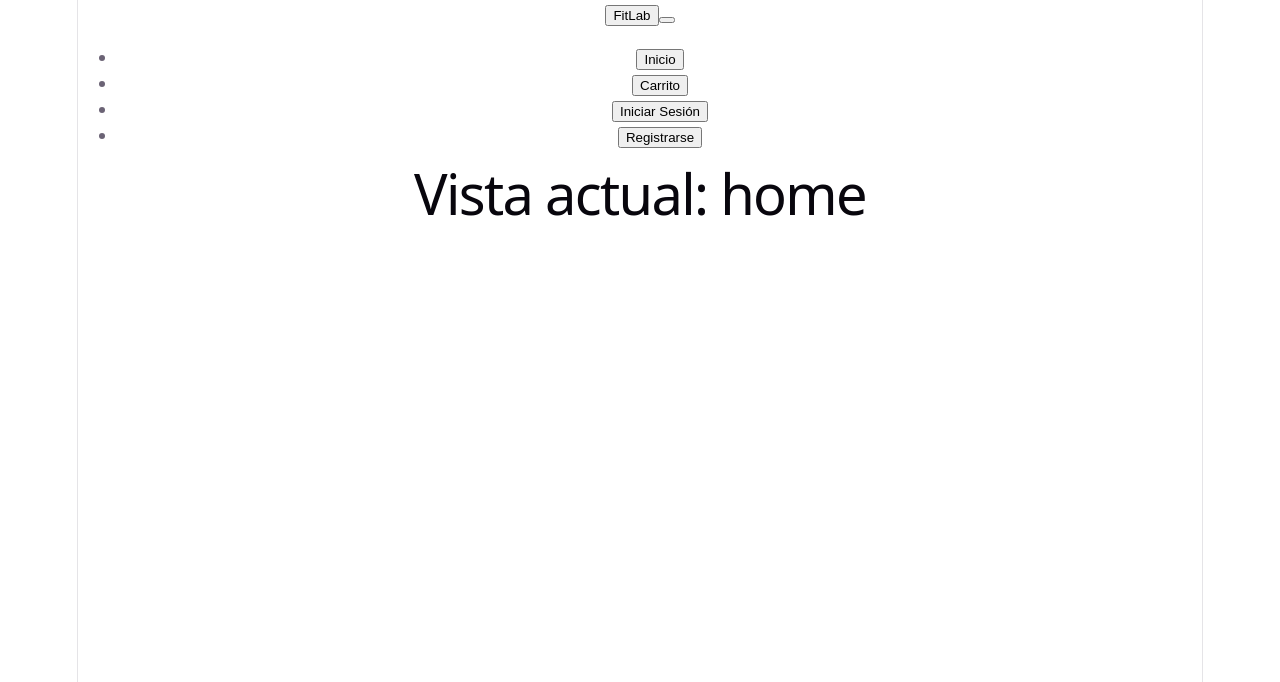
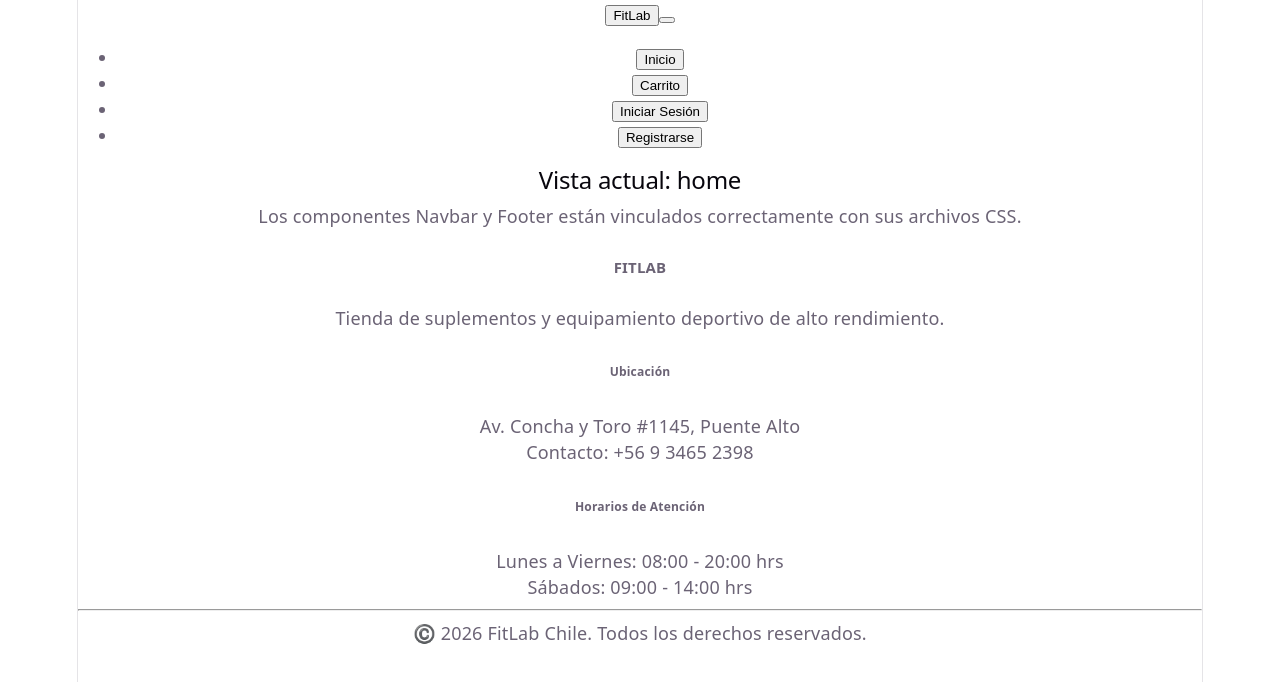
Before and after one commit to MugarraProgrammer/fitlab_react, a React (Vite) app: page / in a window 1280 px wide. Shown: the top 682 px of the page. Built offline with nearby package versions, Linux system fonts and the light colour scheme.

Commit message:
Se agrega componente Footer y se actualiza App.jsx

```diff
--- a/src/App.jsx
+++ b/src/App.jsx
@@ -1,5 +1,6 @@
 import React, { useState } from 'react';
-import Navbar from './components/Navbar'; // <-- Importamos el Navbar
+import Navbar from './components/Navbar';
+import Footer from './components/Footer'; // Importamos el Footer
 
 function App() {
 const [vistaActual, setVistaActual] = useState('home');
@@ -11,8 +12,8 @@ function App() {
 };
 
 return (
-    <div>
-      {/* Llamamos al componente Navbar */}
+<div className="bg-dark min-vh-100 text-white d-flex flex-column">
+{/* Componente Navbar */}
 <Navbar
 cantCarrito={itemsCarrito.length}
 usuario={usuarioSesion}
@@ -20,9 +21,14 @@ function App() {
 cambiarVista={setVistaActual}
 />
 
-      <main className="container my-5 text-white">
-        <h1>Vista actual: {vistaActual}</h1>
+{/* Contenido principal */}
+<main className="container my-5 flex-grow-1">
+<h2 className="text-warning">Vista actual: {vistaActual}</h2>
+<p className="text-light">Los componentes Navbar y Footer están vinculados correctamente con sus archivos CSS.</p>
 </main>
+
+{/* Componente Footer */}
+<Footer />
 </div>
 );
 }
--- /dev/null
+++ b/src/components/Footer.jsx
@@ -0,0 +1,41 @@
+import React from 'react';
+import './Footer.css'; // Importación para el CSS de tu compañero
+
+function Footer() {
+return (
+<footer className="footer-custom pt-4 pb-3 mt-auto text-center">
+<div className="container">
+<div className="row text-center text-md-start">
+
+<div className="col-md-4 mb-3">
+<h5 className="footer-brand">FITLAB</h5>
+<p className="small footer-text-muted">
+Tienda de suplementos y equipamiento deportivo de alto rendimiento.
+</p>
+</div>
+
+<div className="col-md-4 mb-3 text-center">
+<h6 className="fw-bold text-light">Ubicación</h6>
+<p className="small footer-text-muted m-0">Av. Concha y Toro #1145, Puente Alto</p>
+<p className="small footer-text-muted">Contacto: +56 9 3465 2398</p>
+</div>
+
+<div className="col-md-4 mb-3 text-center text-md-end">
+<h6 className="fw-bold text-light">Horarios de Atención</h6>
+<p className="small footer-text-muted m-0">Lunes a Viernes: 08:00 - 20:00 hrs</p>
+<p className="small footer-text-muted">Sábados: 09:00 - 14:00 hrs</p>
+</div>
+
+</div>
+
+<hr className="border-secondary my-2" />
+
+<p className="small footer-text-muted text-center mb-0">
+©️ {new Date().getFullYear()} FitLab Chile. Todos los derechos reservados.
+</p>
+</div>
+</footer>
+);
+}
+
+export default Footer;
```
Also changed, not shown: src/components/Footer.css (added). Lines whose indentation alone changed are shown as unchanged.
